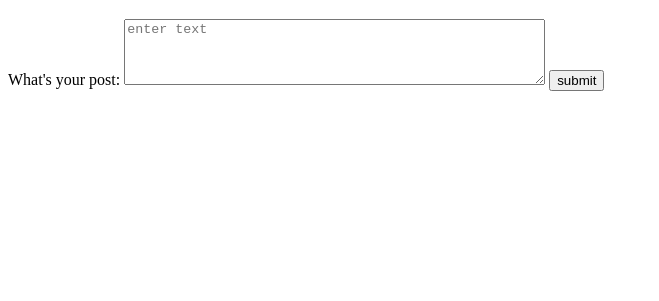
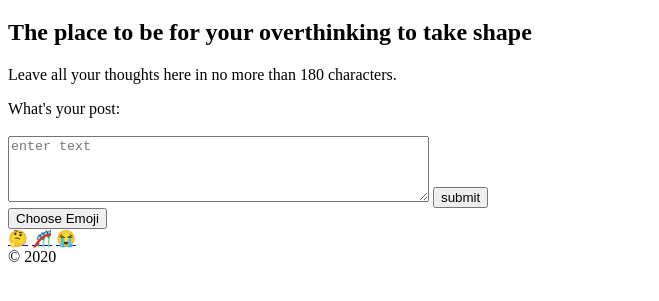
Before and after one commit to kail0n/JournalWebsite, a plain HTML site: page client/index.html in a window 1280 px wide. Shown: the part 61-362 px from the top of the page, without its empty margins (0-659 px from the left). Drawn offline with Linux system fonts and the light colour scheme.

Commit message:
add emoji dropdown function (incomplete)

```diff
--- a/client/index.html
+++ b/client/index.html
@@ -4,16 +4,28 @@
     <meta charset="UTF-8">
     <meta name="viewport" content="width=device-width, initial-scale=1.0">
     <title>Overthinking The Project</title>
+    <link rel="icon" href="images/icon.ico" type="image/x-icon">
 </head>
 <body>
     <h1>OverThinkers Blog</h1>
+    <h2>The place to be for your overthinking to take shape</h2>
+    <p>Leave all your thoughts here in no more than 180 characters.</p>
     <form>
         <section>
-            <label for="forum-post"> What's your post:</label>
+            <label for="forum-post"> What's your post:</label><br><br>
             <textarea id="test-text" name="test" rows="4" cols="50" maxlength="180" placeholder="enter text"></textarea>
             <input type="submit" value="submit">
         </section>
     </form>
+    <div class="emojiDropdown">
+        <button onclick="selectEmoji()" class="chooseDrop">Choose Emoji</button>
+        <div id="emojiInd" class="emojiContent">
+            <a href="#">&#129300;</a>
+            <a href="#">&#127906;</a>
+            <a href="#">&#128557;</a>
+        </div>
+    </div>
 </body>
 
+<footer>© 2020</footer>
 </html>
```
